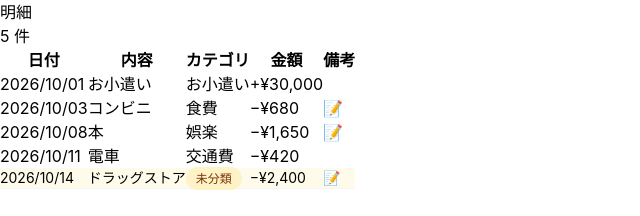
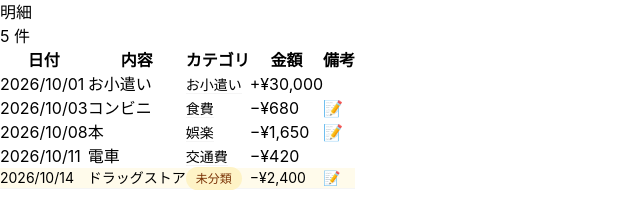
Before and after one commit to spin-dd/kawanaka-react-tutorial, a React (Vite) app: page / in a window 1280 px wide. Shown: the top 216 px of the page, without its empty margins (0-640 px from the left). Built offline with nearby package versions, Linux system fonts and the light colour scheme.

Commit message:
コメント受け手のコード反映

```diff
--- a/src/components/EntryRow.tsx
+++ b/src/components/EntryRow.tsx
@@ -6,8 +6,8 @@ function EntryRow({ entry }: { entry: Entry }) {
     <tr className={isUncategorized ? "border-b border-neutral-100 text-sm bg-amber-50" : ""}>
       <td>{entry.date.replaceAll("-", "/")}</td>
       <td>{entry.title}</td>
-      <td><span className={isUncategorized ? "rounded-full px-2.5 py-1 text-xs font-medium bg-amber-100 text-amber-900" : ""}>{entry.category}</span></td>
-      <td>{entry.type === 'income' ? '+' : '−'}¥{Math.abs(entry.amount).toLocaleString()}</td>
+      <td><span className={isUncategorized ? "rounded-full px-2.5 py-1 text-xs font-medium bg-amber-100 text-amber-900" : "border-b border-neutral-100 text-sm"}>{entry.category}</span></td>
+      <td>{(entry.type === 'income' ? '+' : '−') + "¥" + entry.amount.toLocaleString()}</td>
       <td>{entry.note !== "" ? "📝" : ""}</td>
     </tr>
   )
```
